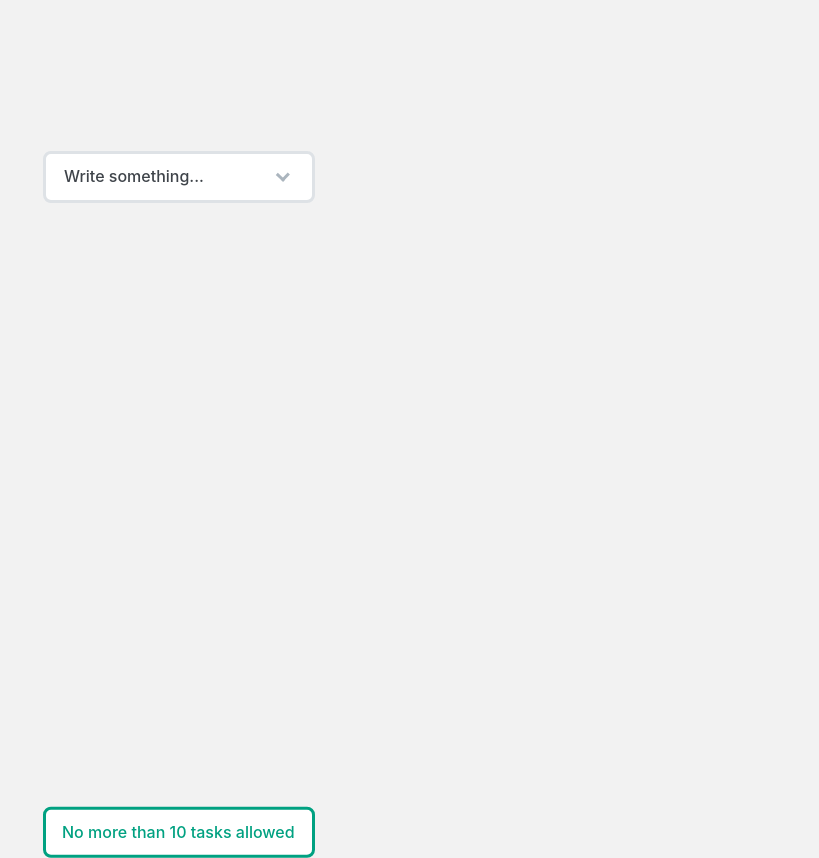
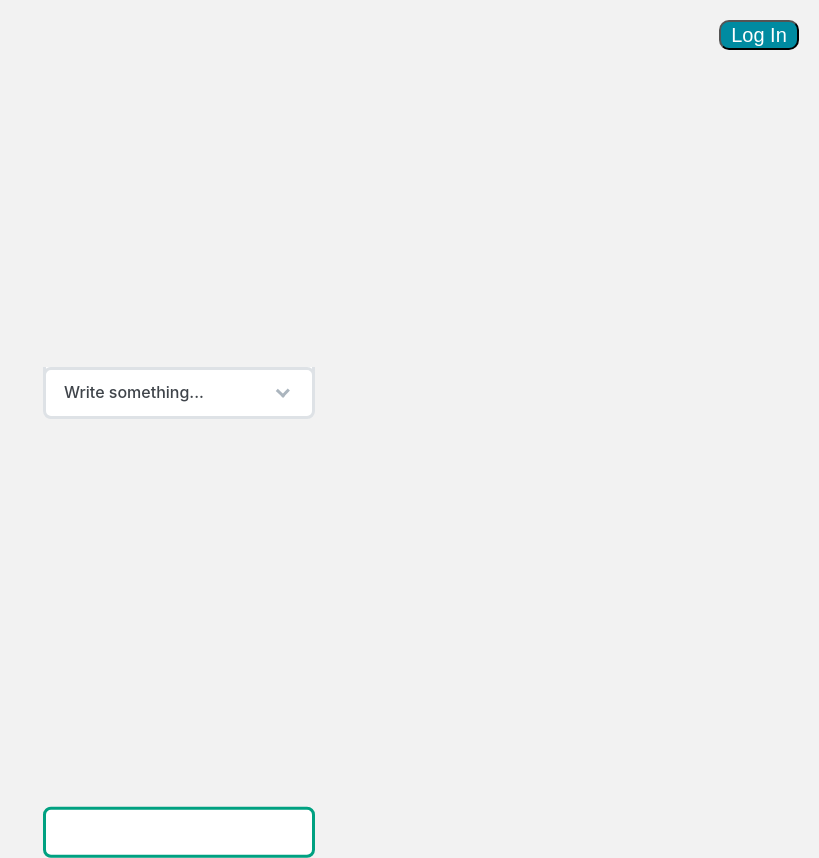
Before and after one commit to ilhmpy/To-Do-List-Angular-, an Angular app: page / in a window 1280 px wide. Shown: the whole page, without its empty margins (461-1280 px from the left). Built offline with nearby package versions, Linux system fonts and the light colour scheme.

Commit message:
Notifications for more than 200 characters

```diff
--- a/src/app/app.component.html
+++ b/src/app/app.component.html
@@ -1,5 +1,4 @@
-<main class="main">
-    <app-todo></app-todo>
+<main>
 </main>
 
 
--- a/src/app/app.routes.ts
+++ b/src/app/app.routes.ts
@@ -1,3 +1,8 @@
 import { Routes } from '@angular/router';
+import { TodoComponent } from './todo/todo.component';
+import { LoginComponent } from './login/login.component';
 
-export const routes: Routes = [];
+export const routes: Routes = [
+    { path: "", component: TodoComponent },
+    { path: "login", component: LoginComponent }
+];
--- /dev/null
+++ b/src/app/login/login.component.html
@@ -0,0 +1,3 @@
+<main>
+    asdassad
+</main>
--- a/src/app/todo/todo.component.css
+++ b/src/app/todo/todo.component.css
@@ -1,8 +1,17 @@
+.main {
+    overflow: hidden;
+}
+
 .todo {
-    width: 100%;
+    width: auto;
     overflow-y: hidden;
     position: relative;
     transition: 1s;
+    padding-top: 2em;
+}
+
+.todo-wrapper {
+    overflow-y: hidden;
 }
 
 .bg {
@@ -213,3 +222,17 @@
 .notification-active {
     transform: translateY(0);
 }
+
+.app-log-button {
+    position: absolute;
+    width: 4em;
+    height: 1.5em;
+    border-radius: .5em;
+    background: #008BA1;
+    cursor: pointer;
+    top: 1em;
+    right: 1em;
+    display: block;
+    color: #FFFF;
+    font-size: 20px;
+}
--- a/src/app/todo/todo.component.html
+++ b/src/app/todo/todo.component.html
@@ -1,11 +1,13 @@
-<main>
+<main class="main">
+    <button class="app-log-button">Log In</button>
     <div
-        [ngClass]="{ 'notification-active': notification }"
+        [ngClass]="{ 'notification-active': notification.isVisible}"
         class="todo_notification todo_menu bg"
     >
-        No more than 10 tasks allowed
+        {{ notification.text }}
     </div>
     <div class="todo">
+        <div class="todo-wrapper">
             <div
                 [ngClass]="{ 'menu-active': isMenuVisible && todoItems.length > 0}"
                 class="todo_menu bg"
@@ -78,4 +80,5 @@
                 </div>
             </div>
         </div>
+    </div>
 </main>
--- a/src/app/todo/todo.component.ts
+++ b/src/app/todo/todo.component.ts
@@ -12,6 +12,16 @@ interface EditingItemInputValueInterface {
   value: string;
   i: number | null;
 }
+
+interface NotificationInterface {
+  text: string;
+  isVisible: boolean;
+}
+
+const Notifications = [
+  "No more than 10 tasks allowed",
+  "you wrote more than 200 charactes"
+];
 
 @Component({
   selector: 'app-todo',
@@ -31,8 +41,6 @@ interface EditingItemInputValueInterface {
   styleUrl: './todo.component.css'
 })
 
-
-
 export class TodoComponent {
     @ViewChild('todoItemsElement') todoItemsElement?: ElementRef<HTMLDivElement>;
     todoValue: string = "";
@@ -42,10 +50,10 @@ export class TodoComponent {
     editingItem: TodoItem | null = null;
     editingItemInputValue: EditingItemInputValueInterface = { value: "", i: null };
 
-    notification: boolean = false;
+    notification: NotificationInterface = { text: "", isVisible: false };
 
     todoItems: TodoItem[] = [
-      { text: "hmmmRIRa", checked: false },
+      /*{ text: "hmmmRIRa", checked: false },
       { text: "hmmmKOK3", checked: false },
       { text: "hmmmRÖRt", checked: false },
       { text: "hmmmLALfg", checked: false },
@@ -54,7 +62,7 @@ export class TodoComponent {
       { text: "hmmmRÖRfg1", checked: false },
       { text: "hmmmLAL34a", checked: false },
       { text: "hmmmRIR;q", checked: false },
-      { text: "hmmmKOK5;42", checked: false },
+      { text: "hmmmKOK5;42", checked: false },*/
     ];
 
     changeMenuState() {
@@ -94,19 +102,26 @@ export class TodoComponent {
       }
     }
 
-    // если больше 10 то так же показать уведомление что не возможно добавить новый элемент
+    UseNotification(notificationsType: number) {
+      this.notification = { text: Notifications[notificationsType], isVisible: true };
+
+      setTimeout(() => {
+        this.notification = { ...this.notification, isVisible: false };
+      }, 4000);
+    }
+
     onEnter(event: KeyboardEvent) {
       if (event.key === "Enter") {
         if (this.todoItems.length < 10) {
+          if (this.todoValue.length > 200) {
+            this.UseNotification(0);
+            return;
+          }
+
           this.todoItems = [{ text: this.todoValue, checked: false }, ...this.todoItems];
           this.todoValue = "";
         } else {
           this.todoValue = "";
-          this.notification = true;
-
-          setTimeout(() => {
-            this.notification = false;
-          }, 4000);
         }
       }
     }
@@ -116,18 +131,20 @@ export class TodoComponent {
         this.editingItem = this.todoItems[i];
         this.editingItemInputValue = { value: this.todoItems[i].text, i };
       } else {
-        if (this.todoItems[i].text !== this.editingItemInputValue.value) {
+        if (this.editingItemInputValue.value.length < 200) {
           this.todoItems = this.todoItems.map((todoItem: TodoItem, idx: number) => {
             if (idx === i) {
               return { ...todoItem, text: this.editingItemInputValue.value }
             }
 
+            this.editingItem = null;
+            this.editingItemInputValue = { value: "", i: null };
+
             return todoItem;
           });
+        } else {
+          this.UseNotification(1);
         }
-
-        this.editingItem = null;
-        this.editingItemInputValue = { value: "", i: null };
       }
     }
 
```
Also changed, not shown: src/app/login/login.component.ts (added, +11 -0 lines), src/app/login/login.component.css (added), 1 other file (tests, documents, lock files or other folders). Lines whose indentation alone changed are shown as unchanged.
